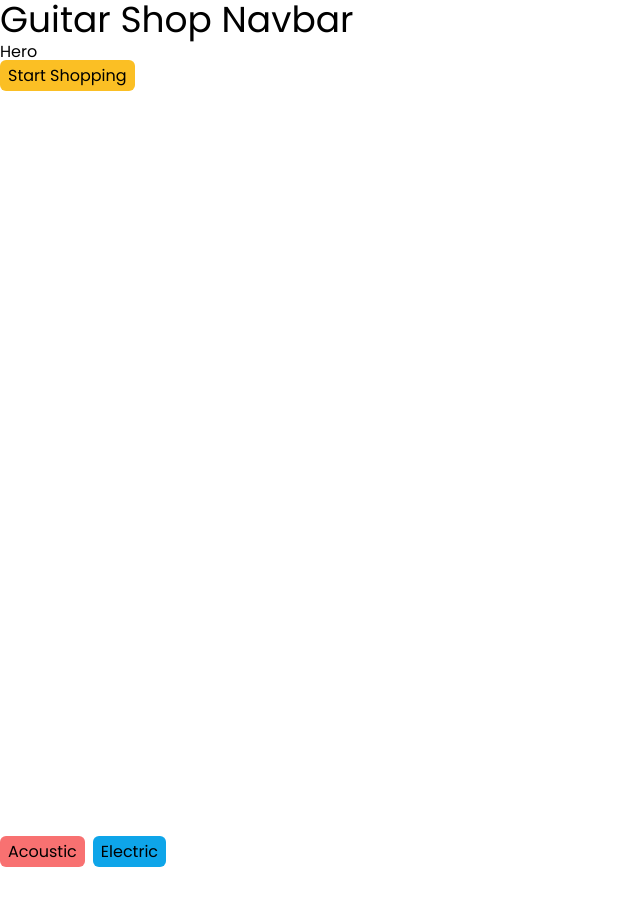
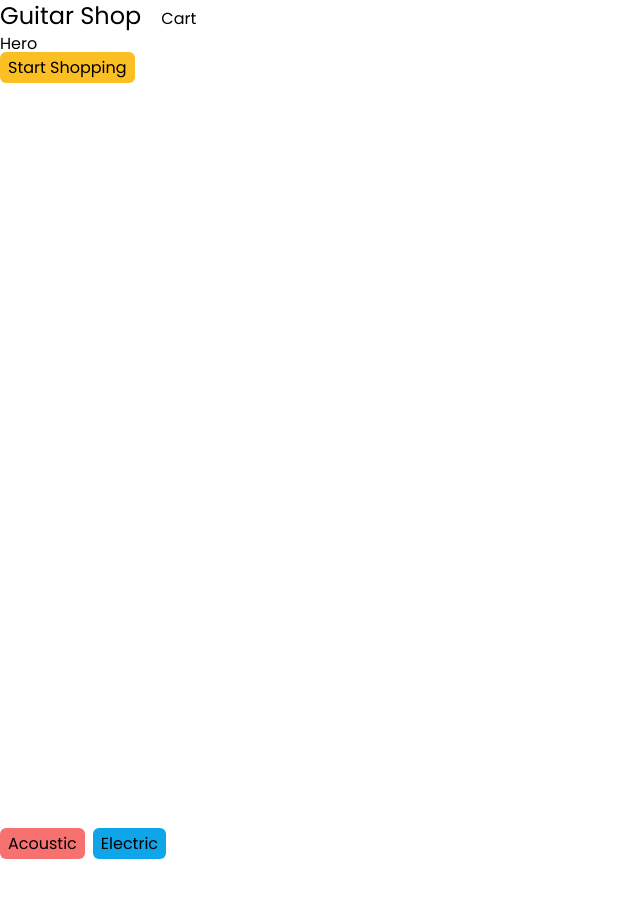
Before and after one commit to carlospsvieira/Guitar-Shop, a React (Vite) app: page / in a window 1280 px wide. Shown: the top 906 px of the page, without its empty margins (0-640 px from the left). Built offline with nearby package versions, Linux system fonts and the light colour scheme.

Commit message:
msg empty cart set when last item is removed

```diff
--- a/src/components/Navbar.jsx
+++ b/src/components/Navbar.jsx
@@ -1,7 +1,15 @@
 import React from "react";
+import { Link } from "react-router-dom";
 
 function Navbar() {
-  return <h1 className="text-4xl">Guitar Shop Navbar</h1>;
+  return (
+    <div>
+      <Link to="/" className="text-2xl mr-5">
+        Guitar Shop
+      </Link>
+      <Link to="/cart">Cart</Link>
+    </div>
+  );
 }
 
 export default Navbar;
--- a/src/pages/Cart.jsx
+++ b/src/pages/Cart.jsx
@@ -21,10 +21,11 @@ function Cart() {
 
   const handleRemoveItem = (productId) => {
     const storage = JSON.parse(localStorage.getItem("cart"));
-    const removeList = storage?.filter((id) => id !== productId)
-    localStorage.setItem('cart', JSON.stringify(removeList));
-    setCart(removeList)
-  }
+    const removeList = storage?.filter((id) => id !== productId);
+    localStorage.setItem("cart", JSON.stringify(removeList));
+    setCart(removeList);
+    return cart.length === 1 ? setEmpty(true) : setEmpty(false);
+  };
 
   useEffect(() => {
     handleCart();
@@ -33,14 +34,16 @@ function Cart() {
   return (
     <div>
       <h1>Cart</h1>
-      {empty
-        ? <p>Your cart is empty.</p>
-        : newList.map((guitar) => (
-            <div key={guitar.id}>
-              <img src={guitar.image} alt="" className="w-[100px]" />
-              <button onClick={() => handleRemoveItem(guitar.id)} >Remove</button>
-            </div>
-          ))}
+      {empty ? (
+        <p>Your cart is empty.</p>
+      ) : (
+        newList.map((guitar) => (
+          <div key={guitar.id}>
+            <img src={guitar.image} alt="" className="w-[100px]" />
+            <button onClick={() => handleRemoveItem(guitar.id)}>Remove</button>
+          </div>
+        ))
+      )}
     </div>
   );
 }
```
